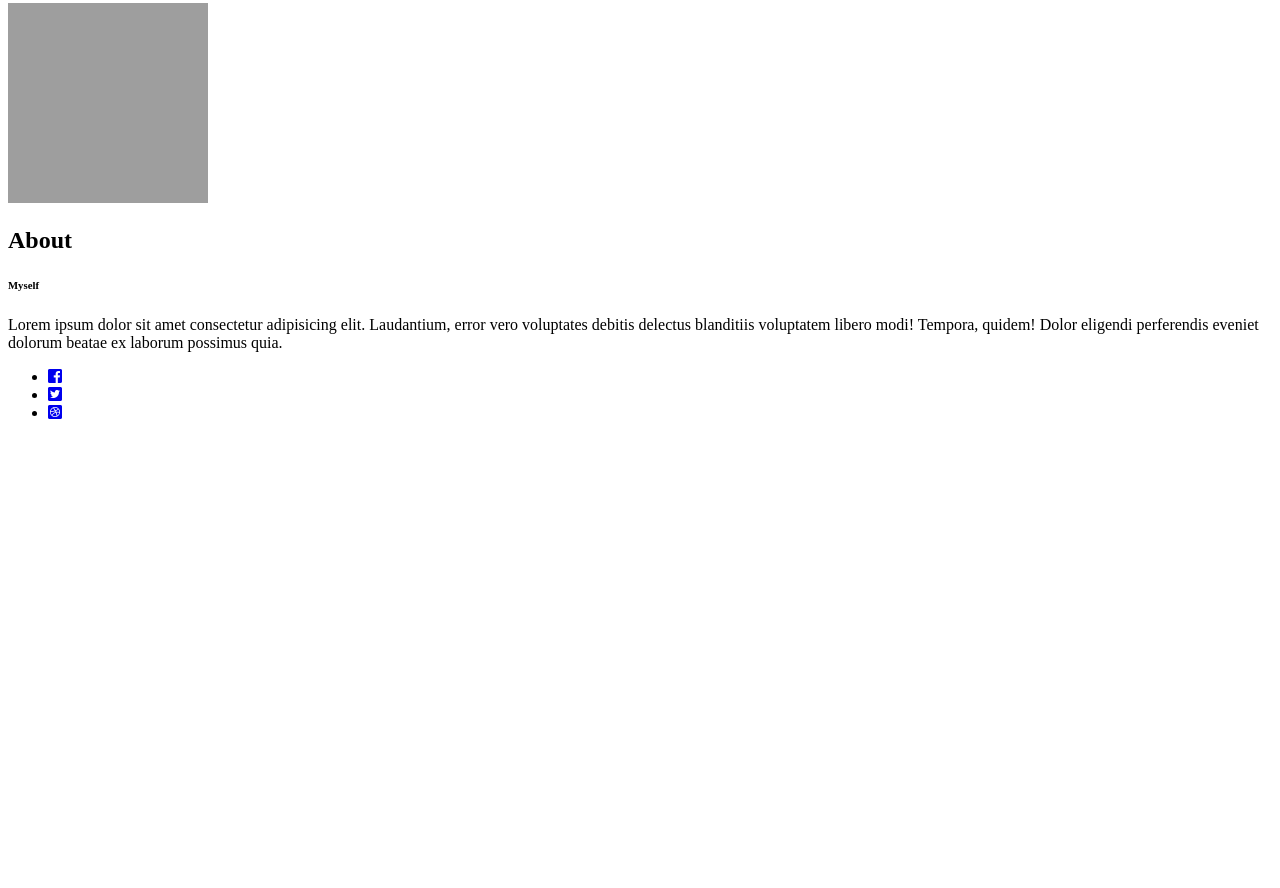
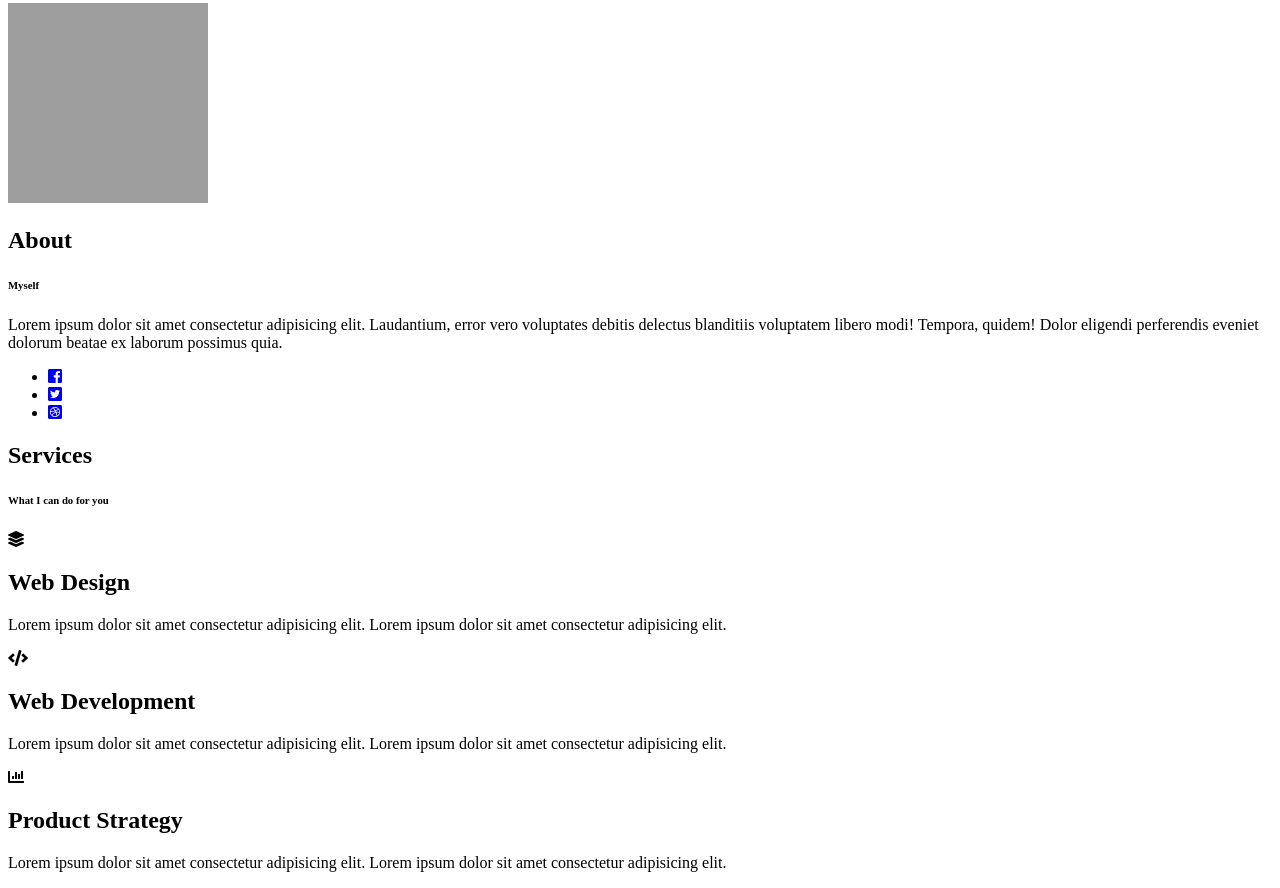
Before and after one commit to evabrinkmann/portfolio-website, a website built with Parcel: page docs/index.html in a window 1280 px wide. Shown: the part 241-1129 px from the top of the page. Before the commit the page ends 800 px from the top, so only its background shows below. Built offline with nearby package versions, Linux system fonts and the light colour scheme; grey boxes are pictures that could not be loaded.

Commit message:
Markup services section

```diff
--- a/docs/index.html
+++ b/docs/index.html
@@ -30,6 +30,7 @@
         <h6>UI | UX Designer and Web Developer</h6>
       </div>
     </header>
+
     <main>
       <section class="about" id="about">
         <div class="container">
@@ -63,6 +64,47 @@
           </div>
         </div>
       </section>
+
+      <section class="services" id="services">
+        <div class="container">
+          <div class="section-heading">
+            <h1>Services</h1>
+            <h6>What I can do for you</h6>
+          </div>
+          <div class="my-skills">
+            <div class="skill">
+              <div class="icon-container">
+                <i class="fas fa-layer-group"></i>
+              </div>
+              <h1>Web Design</h1>
+              <p>
+                Lorem ipsum dolor sit amet consectetur adipisicing elit. Lorem
+                ipsum dolor sit amet consectetur adipisicing elit.
+              </p>
+            </div>
+            <div class="skill">
+              <div class="icon-container">
+                <i class="fas fa-code"></i>
+              </div>
+              <h1>Web Development</h1>
+              <p>
+                Lorem ipsum dolor sit amet consectetur adipisicing elit. Lorem
+                ipsum dolor sit amet consectetur adipisicing elit.
+              </p>
+            </div>
+            <div class="skill">
+              <div class="icon-container">
+                <i class="fas fa-chart-bar"></i>
+              </div>
+              <h1>Product Strategy</h1>
+              <p>
+                Lorem ipsum dolor sit amet consectetur adipisicing elit. Lorem
+                ipsum dolor sit amet consectetur adipisicing elit.
+              </p>
+            </div>
+          </div>
+        </div>
+      </section>
     </main>
 
     <script src="https://ajax.googleapis.com/ajax/libs/jquery/3.3.1/jquery.min.js"></script>
```
Also changed, not shown: src/index.html (+42 -0 lines).
